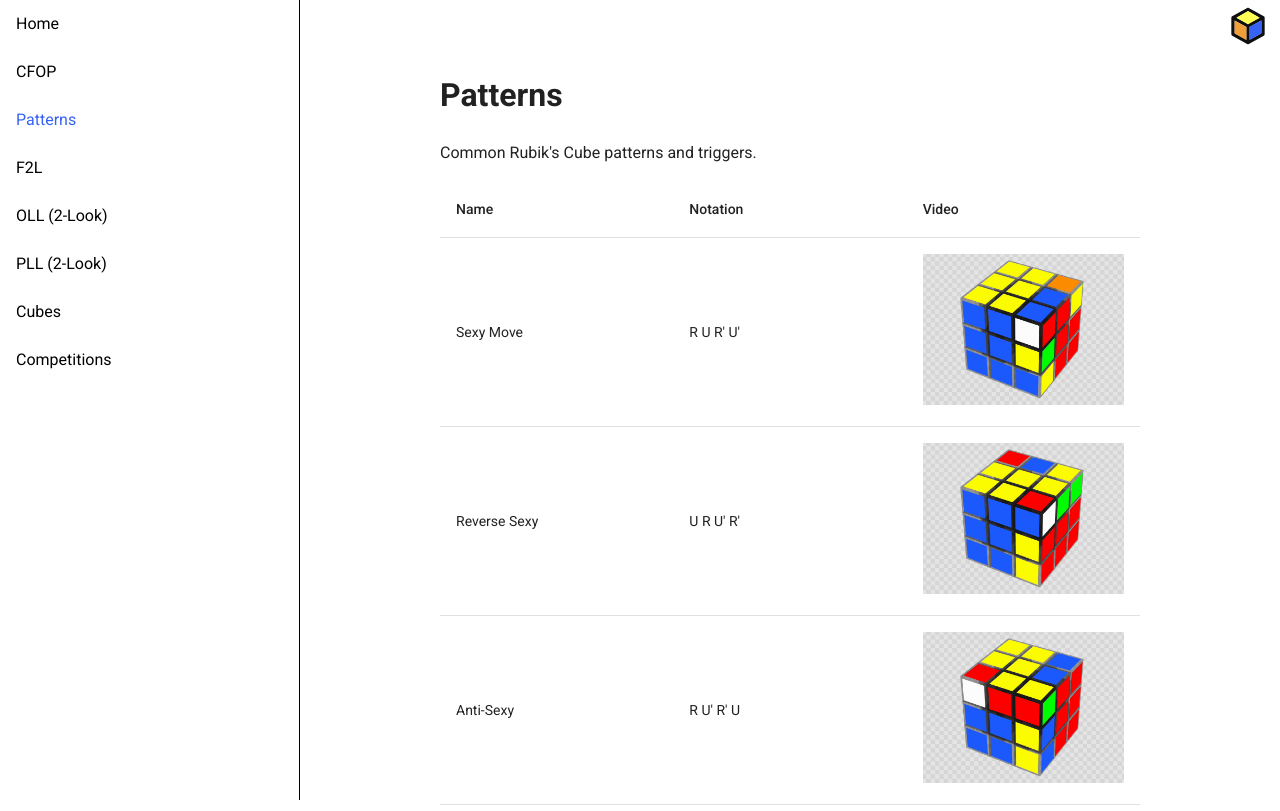
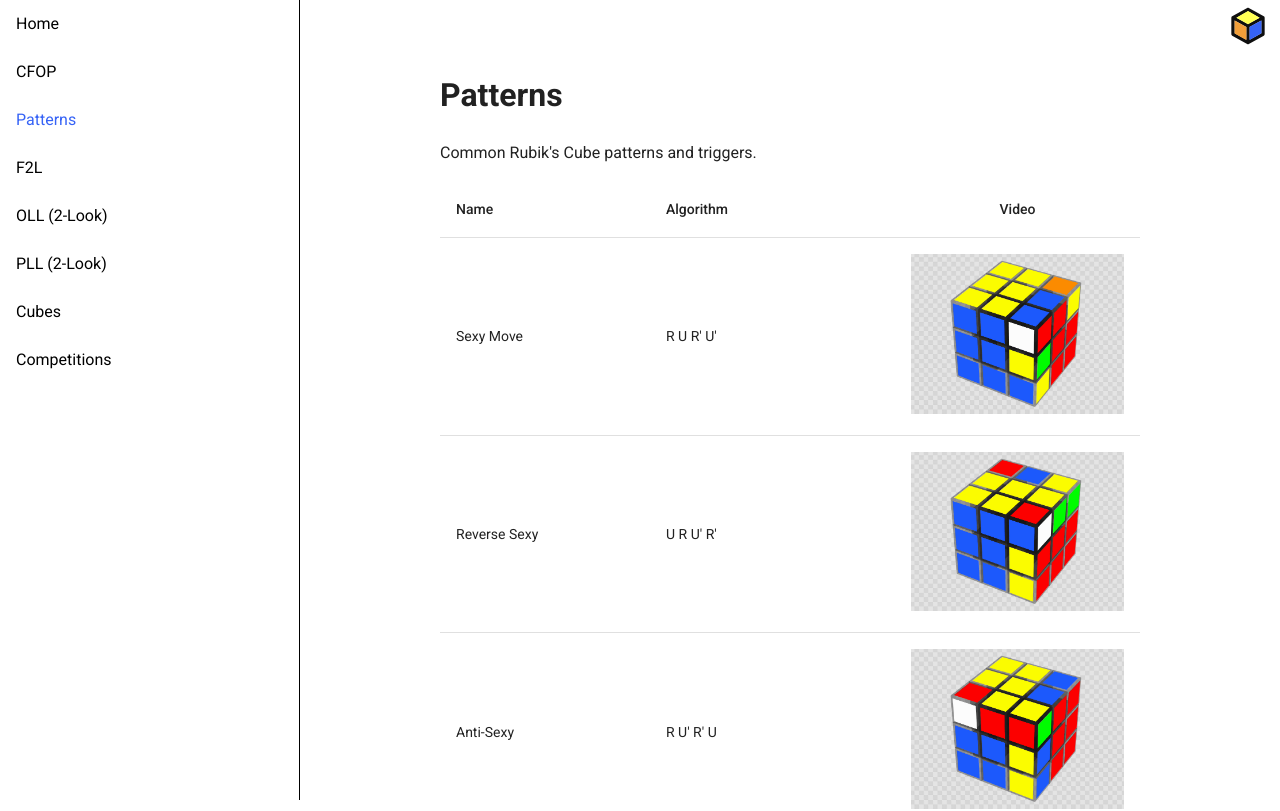
Before and after one commit to joshcummingsdesign/rubrics, a Next.js app: page /patterns in a window 1280 px wide. Shown: the top 811 px of the page. Built offline with nearby package versions, Linux system fonts and the light colour scheme; what @mui/material-nextjs would draw is missing.

Commit message:
clean up tables

```diff
--- a/src/app/patterns/content.tsx
+++ b/src/app/patterns/content.tsx
@@ -13,7 +13,7 @@ import { VideoModal } from "@/components/Modals/VideoModal";
 
 interface Row {
   name: string;
-  notation: string;
+  algorithm: string;
   image: string;
   video: string;
 }
@@ -21,25 +21,25 @@ interface Row {
 const rows: Row[] = [
   {
     name: "Sexy Move",
-    notation: "R U R' U'",
+    algorithm: "R U R' U'",
     image: "/images/sexy-move.png",
     video: "/videos/sexy-move.mp4",
   },
   {
     name: "Reverse Sexy",
-    notation: "U R U' R'",
+    algorithm: "U R U' R'",
     image: "/images/reverse-sexy.png",
     video: "/videos/reverse-sexy.mp4",
   },
   {
     name: "Anti-Sexy",
-    notation: "R U' R' U",
+    algorithm: "R U' R' U",
     image: "/images/anti-sexy.png",
     video: "/videos/anti-sexy.mp4",
   },
   {
     name: "Sledgehammer",
-    notation: "R' F R F'",
+    algorithm: "R' F R F'",
     image: "/images/sledgehammer.png",
     video: "/videos/sledgehammer.mp4",
   },
@@ -68,21 +68,21 @@ export default function Content() {
         <TableHead>
           <TableRow>
             <TableCell>Name</TableCell>
-            <TableCell>Notation</TableCell>
-            <TableCell>Video</TableCell>
+            <TableCell>Algorithm</TableCell>
+            <TableCell align="center">Video</TableCell>
           </TableRow>
         </TableHead>
         <TableBody>
           {rows.map((row) => (
             <TableRow key={row.name}>
               <TableCell>{row.name}</TableCell>
-              <TableCell>{row.notation}</TableCell>
-              <TableCell>
+              <TableCell>{row.algorithm}</TableCell>
+              <TableCell align="center">
                 <a href={row.video} onClick={handleClick}>
                   <Image
                     src={row.image}
-                    width={201}
-                    height={151}
+                    width={213}
+                    height={160}
                     alt={row.name}
                   />
                 </a>
@@ -98,6 +98,14 @@ export default function Content() {
 
 const Table = styled(TableBase)({
   "td, th": {
-    width: "33.33%",
+    width: "30%",
+
+    "&:nth-child(2)": {
+      width: "35%",
+    },
+
+    "&:nth-child(3)": {
+      width: "35%",
+    },
   },
 });
```
Also changed, not shown: src/app/cfop/content.tsx (+7 -7 lines), src/app/f2l/content.tsx (+5 -5 lines), src/app/oll/content.tsx (+6 -6 lines), src/app/pll/content.tsx (+5 -5 lines), public/images/pll-ua-perm.svg, public/images/pll-ub-perm.svg.
